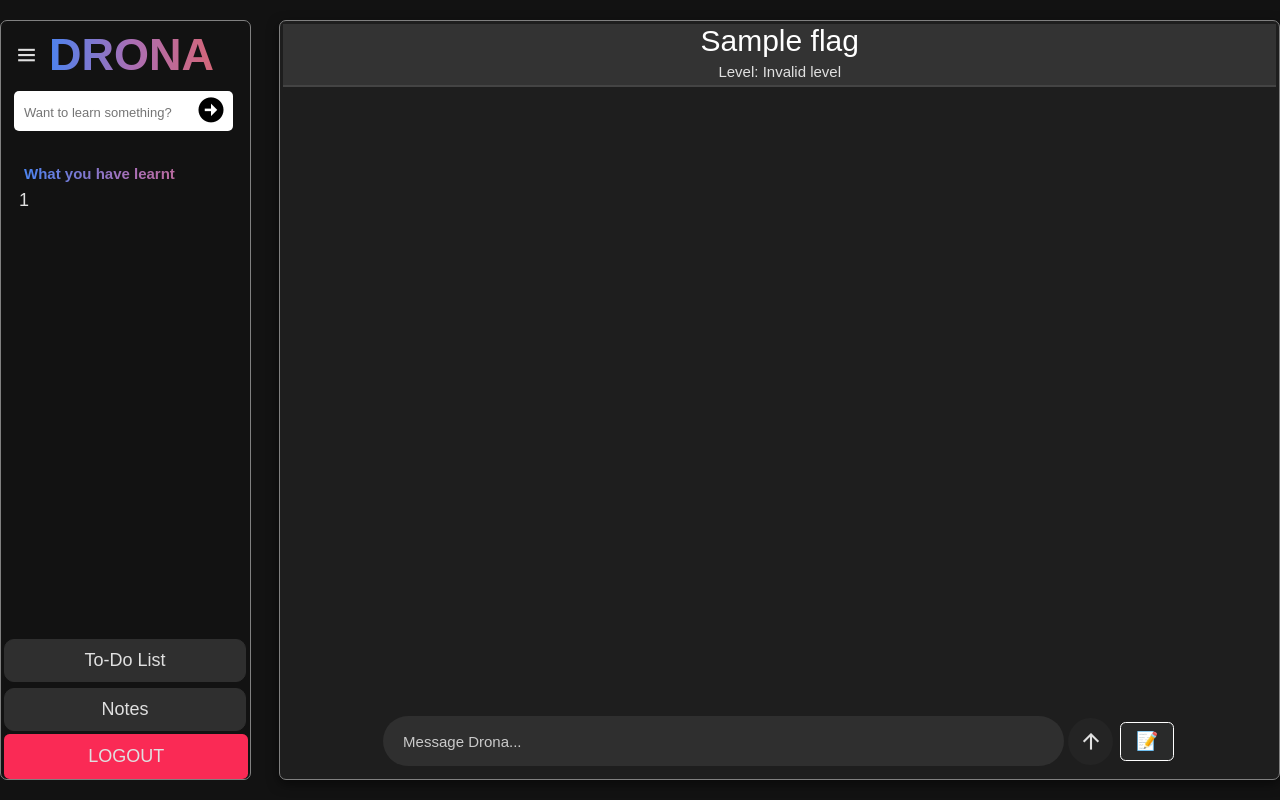
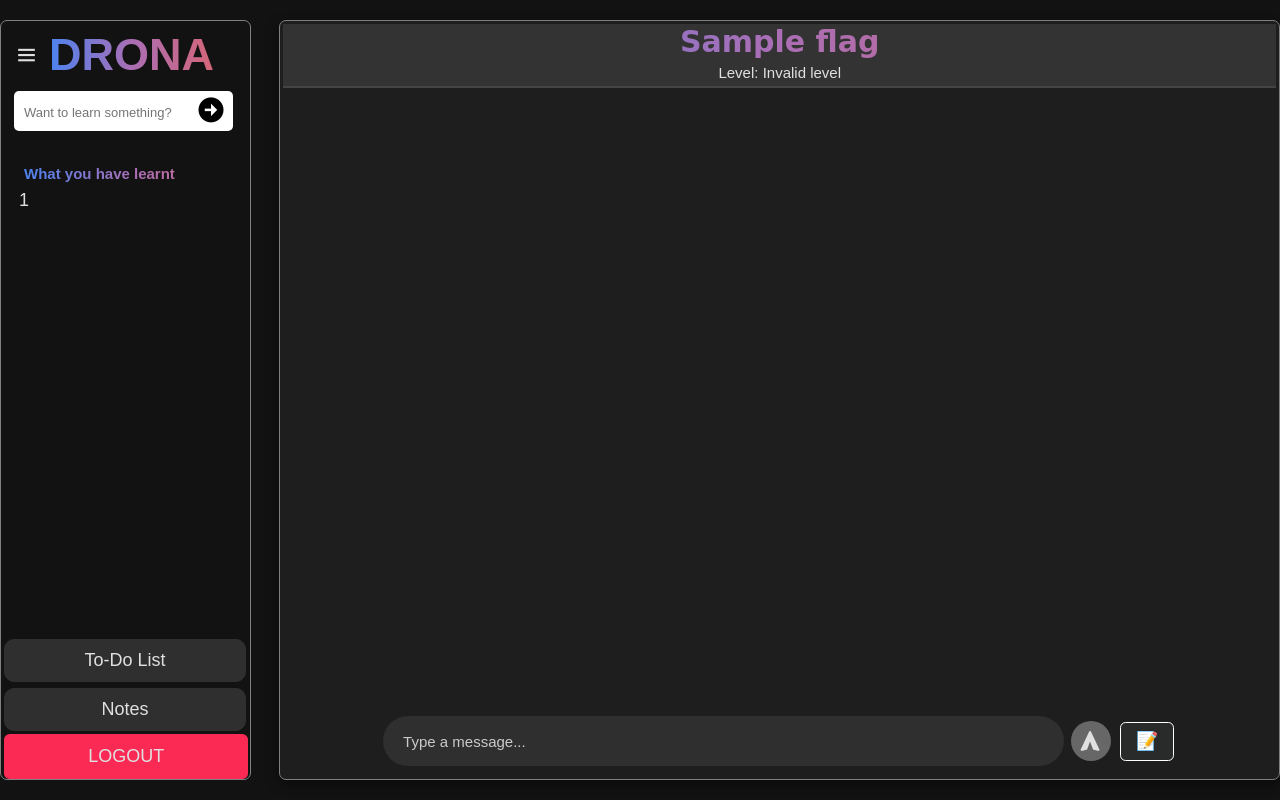
Before and after one commit to navneetkumaryadav207001/CodenameDrona, a Flask app: template templates/dashboard.html in a window 1280 px wide. Run offline with Flask 3, Linux system fonts and the light colour scheme; the template is opened without the code that fills it: most values are stand-ins (such as "Sample title", 1, 10 or a date in 2020); some libraries are stand-ins or nearby versions; some web fonts are replaced.

Commit message:
Update dashboard.html

```diff
--- a/templates/dashboard.html
+++ b/templates/dashboard.html
@@ -6,7 +6,6 @@
     <!-- Link to your static CSS file using Jinja -->
     <link rel="stylesheet" href="{{ url_for('static', filename='style.css') }}">
     <link href='https://unpkg.com/boxicons@2.1.4/css/boxicons.min.css' rel='stylesheet'>
-    <link href="https://cdn.jsdelivr.net/npm/remixicon@4.5.0/fonts/remixicon.css" rel="stylesheet"/>
     <title>DRONA</title>
 </head>
 <body>
@@ -64,7 +63,7 @@
         <div class="card" id='card' style=" border: 1px grey solid; border-radius: 7px; padding: 3px; height: 95vh;">
             <!-- Header Section -->
             <div id="header">
-                <h1 style="font-family: Audiowide, sans-serif; font-weight: 400; font-style: normal; color: white;">{{ flag }}</h1>
+                <h1 style="background-image: linear-gradient(to right, #4C83EF, #AA6EB4, #D46678); background-clip: text; color: transparent;">{{ flag }}</h1>
                 <div id="level" style="padding: 5px;">
                     Level:
                     {% if level == 1 %}
@@ -74,7 +73,7 @@
                     {% elif level == 3 %}
                         Understanding 💡
                     {% elif level == 4 %}
-                        Applying 🛠️
+                        Applying 🛠
                     {% elif level == 5 %}
                         Analyzing 🔍
                     {% elif level == 6 %}
@@ -82,7 +81,7 @@
                     {% elif level == 7 %}
                         Creating 🎨
                     {% elif level == 8 %}
-                        Socratic Level ♾️
+                        Socratic Level ♾
                     {% else %}
                         Invalid level
                     {% endif %}
@@ -95,19 +94,14 @@
 
             <!-- Input Section -->
             <div id="input-section" style="align-self: center;">
-                  <input type="text" id="input" placeholder="Message Drona..." required>
-<!--                   <button id="send" type="submit" ><i style="font-size: 25px" class='bx bxs-send bx-rotate-270'></i></button> -->
-                  <button id="send" type="submit" ><i style="font-size: 25px; border-radius:50%; background-color: #242424; padding: 10px;" class="ri-arrow-up-line"></i></button>
-
-<!--                 {% if level == 1 %}
+                  <input type="text" id="input" placeholder="Type a message..." required>
+                  <button id="send" type="submit" ><i style="font-size: 25px" class='bx bxs-send bx-rotate-270' ></i></button>
+                {% if level == 1 %}
                         <button type="submit" id="skip"><i class='bx bx-right-arrow-alt'></i></button>
-                {% endif %} -->
+                {% endif %}
                 <form action="{{url_for('assignments')}}" method="get" style="justify-items: right;">
                     <button type="submit" >📝</button>
                 </form>
-                {% if level == 1 %}
-                        <button type="submit" id="skip"><i class='bx bx-right-arrow-alt'></i>Skip</button>
-                {% endif %}
             </div>
         </div>
         {% else %}
```
